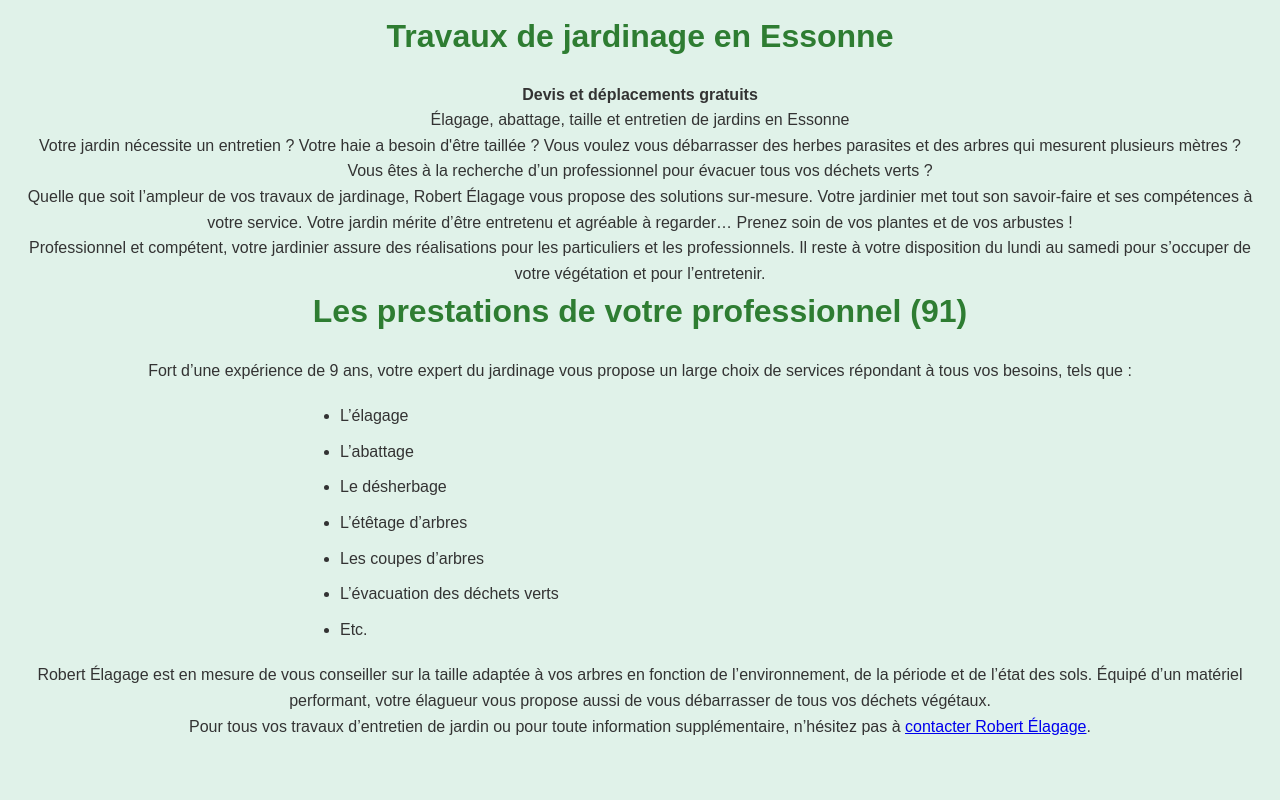
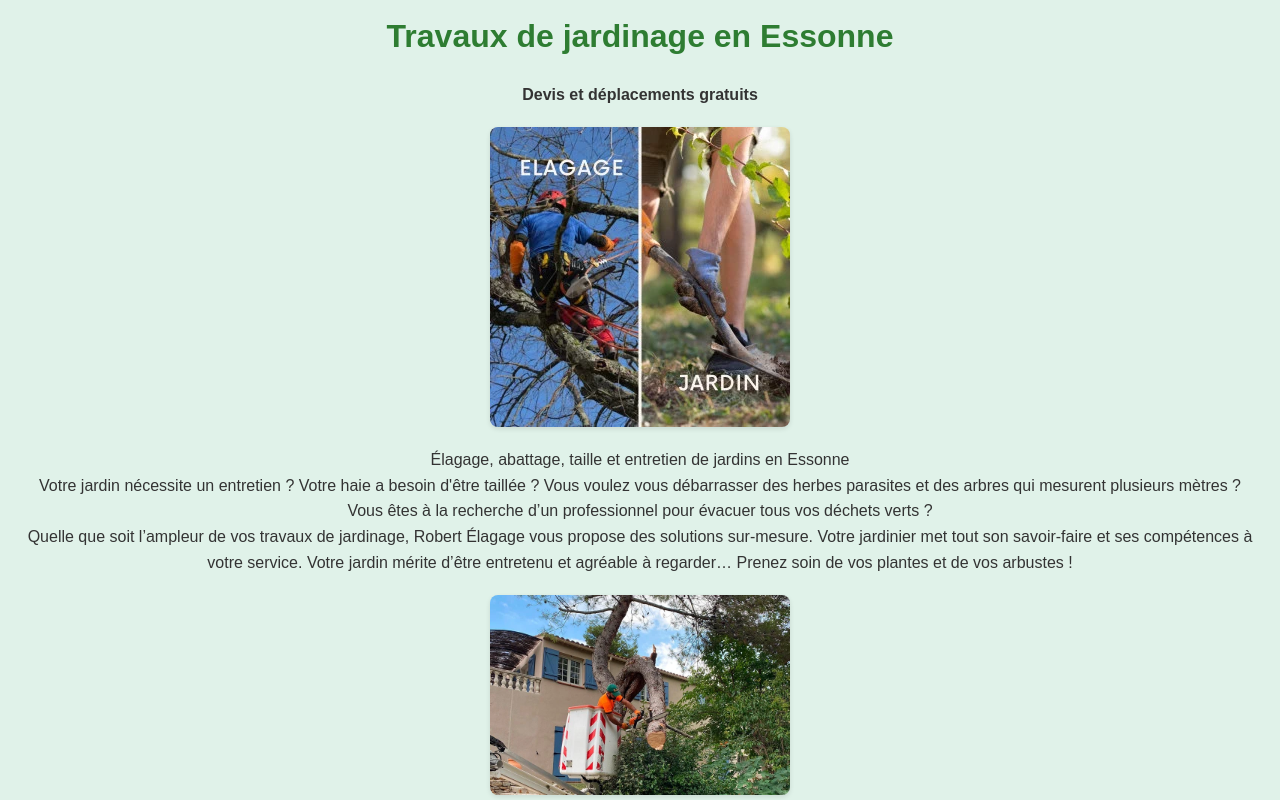
Before and after one commit to Robert-elagage/Robert-elagage-, a plain HTML site: page index.html in a window 1280 px wide. Shown: the part 720-1520 px from the top of the page. Drawn offline with Linux system fonts and the light colour scheme.

Commit message:
Update index.html

```diff
--- a/index.html
+++ b/index.html
@@ -26,9 +26,11 @@
     <section class="intro-section">
         <h2>Travaux de jardinage en Essonne</h2>
         <p><strong>Devis et déplacements gratuits</strong></p>
+        <img src="image1.jpg" alt="Élagage d'arbres">
         <p>Élagage, abattage, taille et entretien de jardins en Essonne</p>
         <p>Votre jardin nécessite un entretien ? Votre haie a besoin d'être taillée ? Vous voulez vous débarrasser des herbes parasites et des arbres qui mesurent plusieurs mètres ? Vous êtes à la recherche d’un professionnel pour évacuer tous vos déchets verts ?</p>
         <p>Quelle que soit l’ampleur de vos travaux de jardinage, Robert Élagage vous propose des solutions sur-mesure. Votre jardinier met tout son savoir-faire et ses compétences à votre service. Votre jardin mérite d’être entretenu et agréable à regarder… Prenez soin de vos plantes et de vos arbustes !</p>
+        <img src="image2.jpg" alt="Entretien de jardin">
         <p>Professionnel et compétent, votre jardinier assure des réalisations pour les particuliers et les professionnels. Il reste à votre disposition du lundi au samedi pour s’occuper de votre végétation et pour l’entretenir.</p>
         <h2>Les prestations de votre professionnel (91)</h2>
         <p>Fort d’une expérience de 9 ans, votre expert du jardinage vous propose un large choix de services répondant à tous vos besoins, tels que :</p>
@@ -42,6 +44,7 @@
             <li>Etc.</li>
         </ul>
         <p>Robert Élagage est en mesure de vous conseiller sur la taille adaptée à vos arbres en fonction de l’environnement, de la période et de l’état des sols. Équipé d’un matériel performant, votre élagueur vous propose aussi de vous débarrasser de tous vos déchets végétaux.</p>
+        <img src="image3.jpg" alt="Abattage d'arbres">
         <p>Pour tous vos travaux d’entretien de jardin ou pour toute information supplémentaire, n’hésitez pas à <a href="contact.html">contacter Robert Élagage</a>.</p>
     </section>
     <footer>
```
